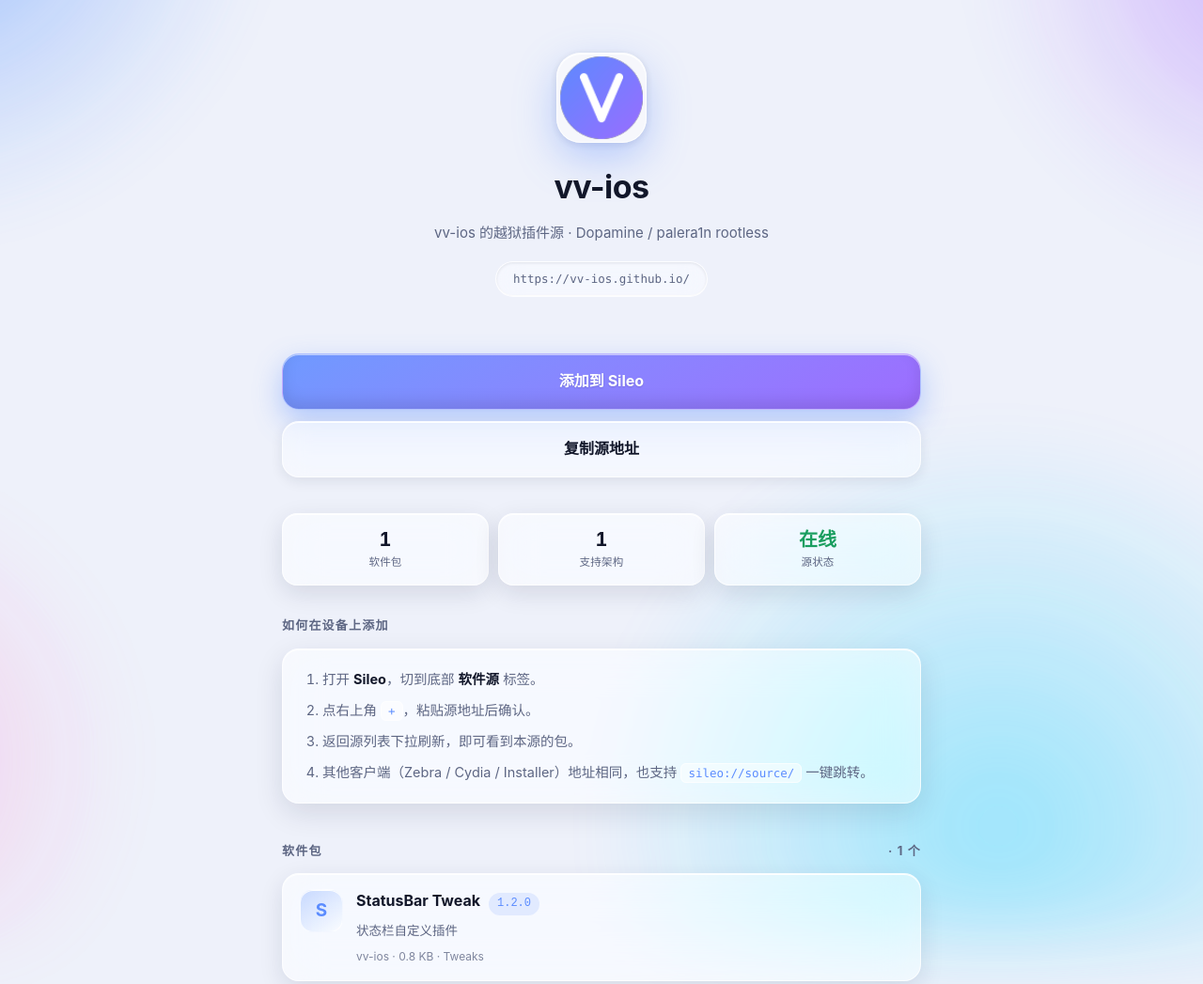
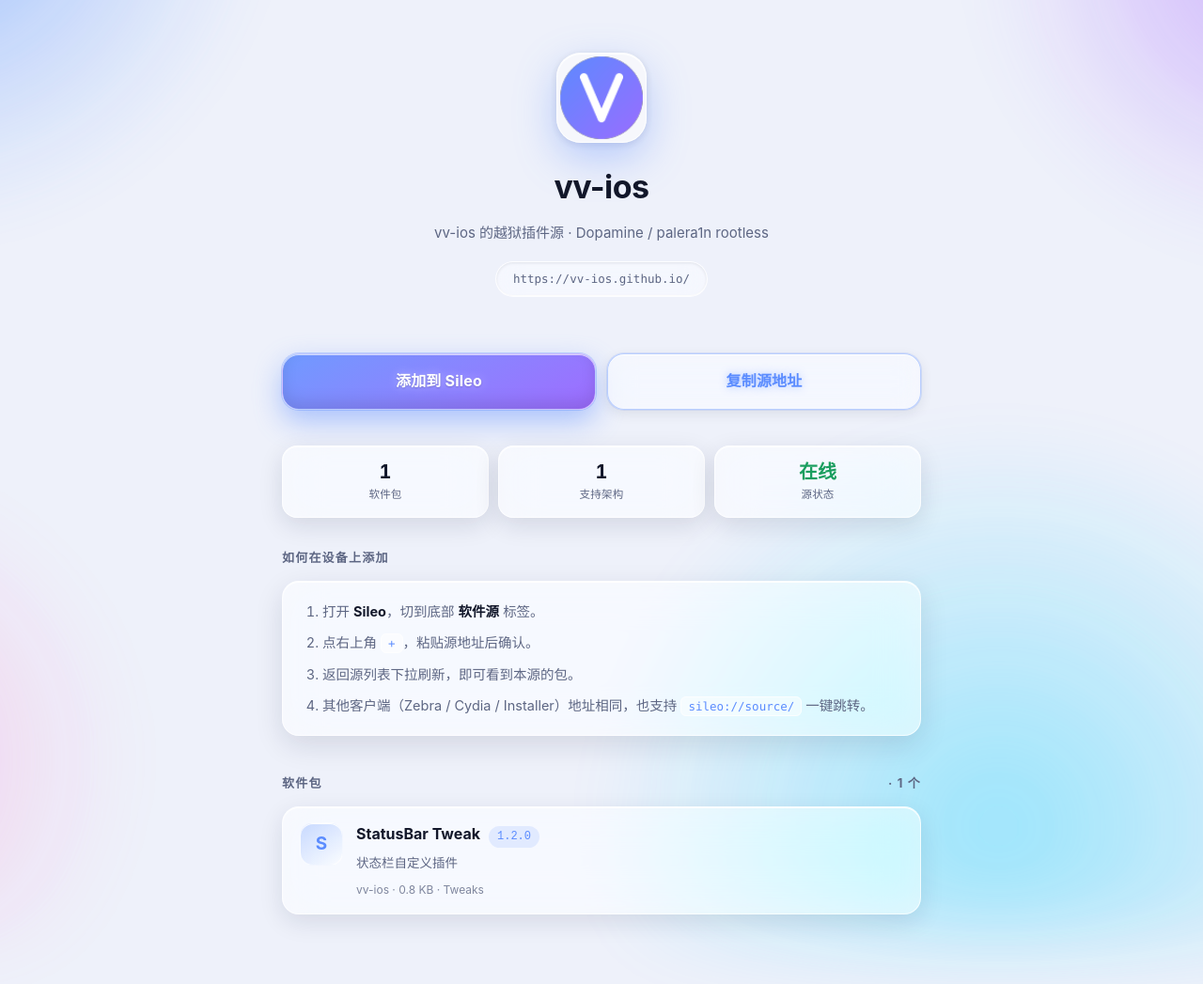
Before and after one commit to vv-ios/vv-ios.github.io, a plain HTML site: page index.html in a window 1280 px wide. Shown: the top 1047 px of the page at 94% size. Drawn offline with Linux system fonts and the light colour scheme.

Commit message:
style: 按钮并排一行 + 文字高亮

```diff
--- a/index.html
+++ b/index.html
@@ -97,12 +97,14 @@
   }
 
   /* ---------- 操作按钮 ---------- */
-  .actions{display:flex;flex-direction:column;gap:12px;margin:30px 0 38px}
+  .actions{display:flex;flex-direction:row;gap:12px;margin:30px 0 38px}
   .btn{
     display:flex;align-items:center;justify-content:center;gap:8px;
-    padding:16px;border-radius:var(--radius);
-    font-size:16px;font-weight:650;text-decoration:none;
+    flex:1 1 0;min-width:0;
+    padding:16px 14px;border-radius:var(--radius);
+    font-size:16px;font-weight:700;text-decoration:none;
     border:1px solid transparent;cursor:pointer;
+    letter-spacing:.2px;
     transition:transform .12s ease,box-shadow .18s ease,background .18s ease;
     position:relative;overflow:hidden;
   }
@@ -110,14 +112,15 @@
 
   .btn-primary{
     color:#fff;
-    border-color:rgba(255,255,255,.42);
+    border-color:rgba(255,255,255,.52);
     background:linear-gradient(150deg,
       color-mix(in srgb,var(--accent) 88%,#fff 12%), var(--accent2));
     box-shadow:
-      0 12px 30px color-mix(in srgb,var(--accent) 42%,transparent),
-      inset 0 1px 0 rgba(255,255,255,.55),
+      0 12px 30px color-mix(in srgb,var(--accent) 48%,transparent),
+      0 0 0 1px color-mix(in srgb,var(--accent) 30%,transparent),
+      inset 0 1px 0 rgba(255,255,255,.65),
       inset 0 -8px 16px rgba(0,0,0,.10);
-    text-shadow:0 1px 2px rgba(0,0,0,.14);
+    text-shadow:0 1px 2px rgba(0,0,0,.18), 0 0 12px rgba(255,255,255,.35);
   }
   /* 按钮上的滑动高光 */
   .btn-primary::before{
@@ -126,16 +129,35 @@
     transform:skewX(-18deg);transition:left .55s ease;
   }
   .btn-primary:hover::before{left:120%}
+  .btn-primary:hover{
+    box-shadow:
+      0 16px 38px color-mix(in srgb,var(--accent) 58%,transparent),
+      0 0 0 1px color-mix(in srgb,var(--accent) 42%,transparent),
+      inset 0 1px 0 rgba(255,255,255,.70),
+      inset 0 -8px 16px rgba(0,0,0,.10);
+  }
 
   .btn-ghost{
-    color:var(--text);
+    /* 文字用主题色高亮 + 发光，与主按钮形成呼应 */
+    color:var(--accent);
     background:var(--inner);
-    border-color:var(--glass-brd);
+    border-color:color-mix(in srgb,var(--accent) 42%,var(--glass-brd));
     -webkit-backdrop-filter:blur(14px) saturate(170%);
     backdrop-filter:blur(14px) saturate(170%);
-    box-shadow:inset 0 1px 0 var(--glass-shine), 0 4px 14px rgba(20,28,60,.09);
+    box-shadow:
+      inset 0 1px 0 var(--glass-shine),
+      0 4px 14px rgba(20,28,60,.09),
+      0 0 0 1px color-mix(in srgb,var(--accent) 16%,transparent);
+    text-shadow:0 0 10px color-mix(in srgb,var(--accent) 45%,transparent);
   }
-  .btn-ghost:hover{background:var(--glass-strong)}
+  .btn-ghost:hover{
+    background:var(--glass-strong);
+    border-color:color-mix(in srgb,var(--accent) 62%,var(--glass-brd));
+    box-shadow:
+      inset 0 1px 0 var(--glass-shine),
+      0 8px 22px color-mix(in srgb,var(--accent) 26%,transparent),
+      0 0 0 1px color-mix(in srgb,var(--accent) 28%,transparent);
+  }
 
   /* ---------- 警告条 ---------- */
   .warn{
@@ -280,7 +302,8 @@
     header{padding:40px 0 26px}
     .icon{width:82px;height:82px;border-radius:22px}
     h1{font-size:29px}
-    .actions{margin:26px 0 32px}
+    .actions{margin:26px 0 32px;gap:9px}
+    .btn{padding:14px 10px;font-size:14.5px}
   }
 
   @media (prefers-reduced-motion:reduce){*{transition:none!important}}
```
